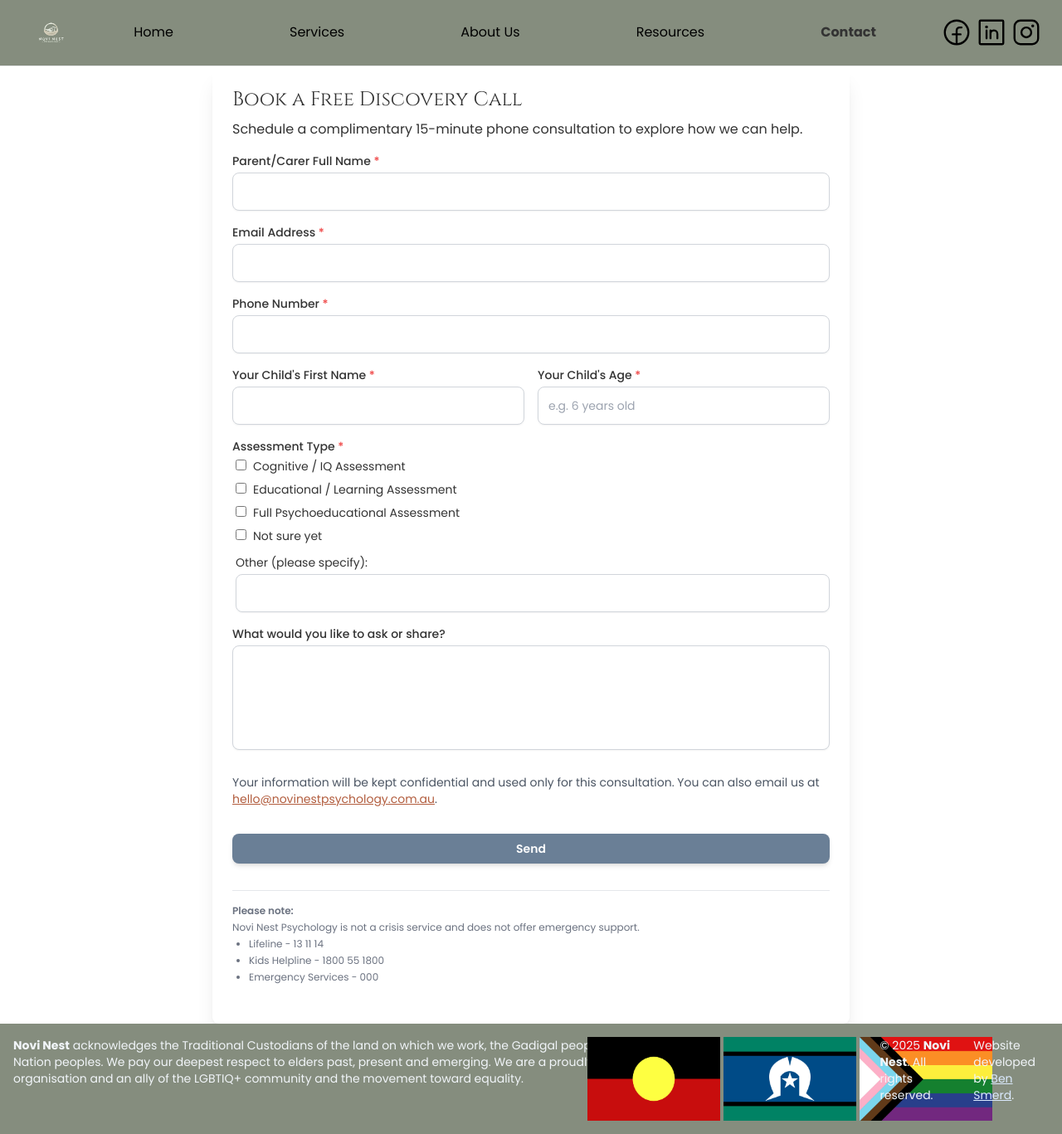
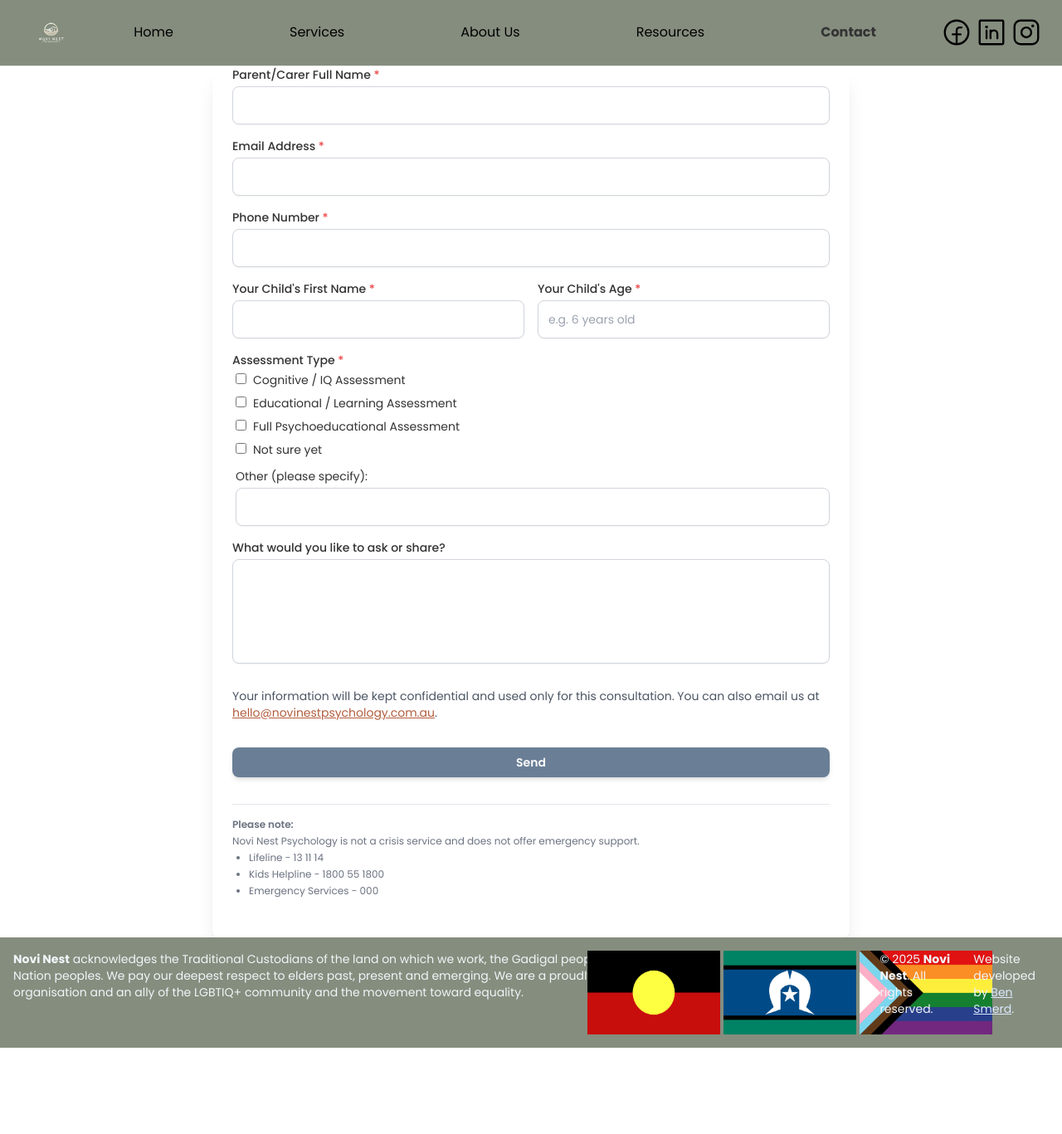
Before and after one commit to TheBigBookMan/NoviNest, a React (Vite) app: page /contact in a window 1280 px wide. Shown: the whole page at 83% size. After the commit the page ends 1263 px from the top, so only its background shows below. Built offline with nearby package versions, Linux system fonts and the light colour scheme; a web font is replaced by a local one.

Commit message:
update SEO contact session on contact page

```diff
--- a/src/components/features/Contact/ContactSession.jsx
+++ b/src/components/features/Contact/ContactSession.jsx
@@ -76,40 +76,46 @@ const ContactSection = () => {
     };
 
     return (
-        <div className="p-6 pb-12 rounded-lg shadow-xl w-full max-w-3xl mx-auto">
-            <div className="flex flex-col gap-2 mb-4">
-                <h2 className="text-2xl font-cinzel">Book a Free Discovery Call</h2>
-                <p>Schedule a complimentary 15-minute phone consultation to explore how we can help.</p>
-            </div>
+        <article id="contact-session-article" aria-labelledby="contact-session-heading" className="px-6 pb-12 rounded-lg shadow-xl w-full max-w-3xl mx-auto">
+            <form id="contact-session-heading" onSubmit={sendForm} className="flex flex-col gap-4 text-sm">
+                <div>
+                    <label htmlFor='parent-name' className="block mb-1 font-medium">Parent/Carer Full Name <span className="text-red-500">*</span></label>
 
-            <form onSubmit={sendForm} className="flex flex-col gap-4 text-sm">
-                <div>
-                    <label className="block mb-1 font-medium">Parent/Carer Full Name <span className="text-red-500">*</span></label>
-                    <input type="text" value={form.name} onChange={handleChange('name')} className="rounded-lg border border-gray-300 bg-white p-3 w-full shadow-sm focus:border-[#858D7E] focus:ring-[#858D7E] focus:outline-none focus:ring-1 transition" />
+                    <input id='parent-name' type="text" value={form.name} onChange={handleChange('name')} className="rounded-lg border border-gray-300 bg-white p-3 w-full shadow-sm focus:border-[#858D7E] focus:ring-[#858D7E] focus:outline-none focus:ring-1 transition" aria-required="true" />
+
                     {errors.name && <p className="text-red-500 text-xs mt-1">{errors.name}</p>}
                 </div>
 
                 <div>
-                    <label className="block mb-1 font-medium">Email Address <span className="text-red-500">*</span></label>
-                    <input type="email" value={form.email} onChange={handleChange('email')} className="rounded-lg border border-gray-300 bg-white p-3 w-full shadow-sm focus:border-[#858D7E] focus:ring-[#858D7E] focus:outline-none focus:ring-1 transition" />
+                    <label htmlFor='email' className="block mb-1 font-medium">Email Address <span className="text-red-500">*</span></label>
+
+                    <input id='email' type="email" value={form.email} onChange={handleChange('email')} className="rounded-lg border border-gray-300 bg-white p-3 w-full shadow-sm focus:border-[#858D7E] focus:ring-[#858D7E] focus:outline-none focus:ring-1 transition" aria-required="true" />
+
                     {errors.email && <p className="text-red-500 text-xs mt-1">{errors.email}</p>}
                 </div>
 
                 <div>
-                    <label className="block mb-1 font-medium">Phone Number <span className="text-red-500">*</span></label>
-                    <input type="text" value={form.phone} onChange={handleChange('phone')} className="rounded-lg border border-gray-300 bg-white p-3 w-full shadow-sm focus:border-[#858D7E] focus:ring-[#858D7E] focus:outline-none focus:ring-1 transition" />
+                    <label htmlFor='phone' className="block mb-1 font-medium">Phone Number <span className="text-red-500">*</span></label>
+
+                    <input id='phone' type="number" value={form.phone} onChange={handleChange('phone')} className="rounded-lg border border-gray-300 bg-white p-3 w-full shadow-sm focus:border-[#858D7E] focus:ring-[#858D7E] focus:outline-none focus:ring-1 transition" aria-required="true" />
+
                     {errors.phone && <p className="text-red-500 text-xs mt-1">{errors.phone}</p>}
                 </div>
 
                 <div className="flex flex-col md:flex-row gap-4">
                     <div className="flex-1">
-                        <label className="block mb-1 font-medium">Your Child's First Name <span className="text-red-500">*</span></label>
-                        <input type="text" value={form.childName} onChange={handleChange('childName')} className="rounded-lg border border-gray-300 bg-white p-3 w-full shadow-sm focus:border-[#858D7E] focus:ring-[#858D7E] focus:outline-none focus:ring-1 transition" />
+                        <label id='child-name' className="block mb-1 font-medium">Your Child's First Name <span className="text-red-500">*</span></label>
+
+                        <input id='child-name' type="text" value={form.childName} onChange={handleChange('childName')} className="rounded-lg border border-gray-300 bg-white p-3 w-full shadow-sm focus:border-[#858D7E] focus:ring-[#858D7E] focus:outline-none focus:ring-1 transition" aria-required="true" />
+
                         {errors.childName && <p className="text-red-500 text-xs mt-1">{errors.childName}</p>}
                     </div>
+
                     <div className="flex-1">
-                        <label className="block mb-1 font-medium">Your Child's Age <span className="text-red-500">*</span></label>
-                        <input type="text" value={form.childAge} onChange={handleChange('childAge')} placeholder="e.g. 6 years old" className="rounded-lg border border-gray-300 bg-white p-3 w-full shadow-sm focus:border-[#858D7E] focus:ring-[#858D7E] focus:outline-none focus:ring-1 transition" />
+                        <label htmlFor='child-age' className="block mb-1 font-medium">Your Child's Age <span className="text-red-500">*</span></label>
+
+                        <input id='child-age' type="number" value={form.childAge} onChange={handleChange('childAge')} placeholder="e.g. 6 years old" className="rounded-lg border border-gray-300 bg-white p-3 w-full shadow-sm focus:border-[#858D7E] focus:ring-[#858D7E] focus:outline-none focus:ring-1 transition"  aria-required="true" />
+
                         {errors.childAge && <p className="text-red-500 text-xs mt-1">{errors.childAge}</p>}
                     </div>
                 </div>
@@ -131,8 +137,9 @@ const ContactSection = () => {
                 </div>
 
                 <div>
-                    <label className="block mb-1 font-medium">What would you like to ask or share?</label>
-                    <textarea rows={5} value={form.message} onChange={handleChange('message')} className="rounded-lg border border-gray-300 bg-white p-3 w-full shadow-sm focus:border-[#858D7E] focus:ring-[#858D7E] focus:outline-none focus:ring-1 transition resize-none" />
+                    <label htmlFor='ask' className="block mb-1 font-medium">What would you like to ask or share?</label>
+
+                    <textarea id='ask' rows={5} value={form.message} onChange={handleChange('message')} className="rounded-lg border border-gray-300 bg-white p-3 w-full shadow-sm focus:border-[#858D7E] focus:ring-[#858D7E] focus:outline-none focus:ring-1 transition resize-none" />
                 </div>
 
                 <div className="mt-2 text-sm text-gray-600">
@@ -154,16 +161,16 @@ const ContactSection = () => {
                 </div>
             </form>
 
-            <div className="mt-8 text-xs text-gray-500 border-t pt-4">
-                <p className="font-semibold mb-1">Please note:</p>
+            <aside id="emergency-contacts" aria-labelledby="emergency-contacts-heading" className="mt-8 text-xs text-gray-500 border-t pt-4">
+                <h6 id="emergency-contacts-heading" className="font-semibold mb-1">Please note:</h6>
                 <p className="mb-1">Novi Nest Psychology is not a crisis service and does not offer emergency support.</p>
                 <ul className="list-disc ml-5 space-y-1">
                     <li>Lifeline - 13 11 14</li>
                     <li>Kids Helpline - 1800 55 1800</li>
                     <li>Emergency Services - 000</li>
                 </ul>
-            </div>
-        </div>
+            </aside>
+        </article>
     );
 };
 
```
